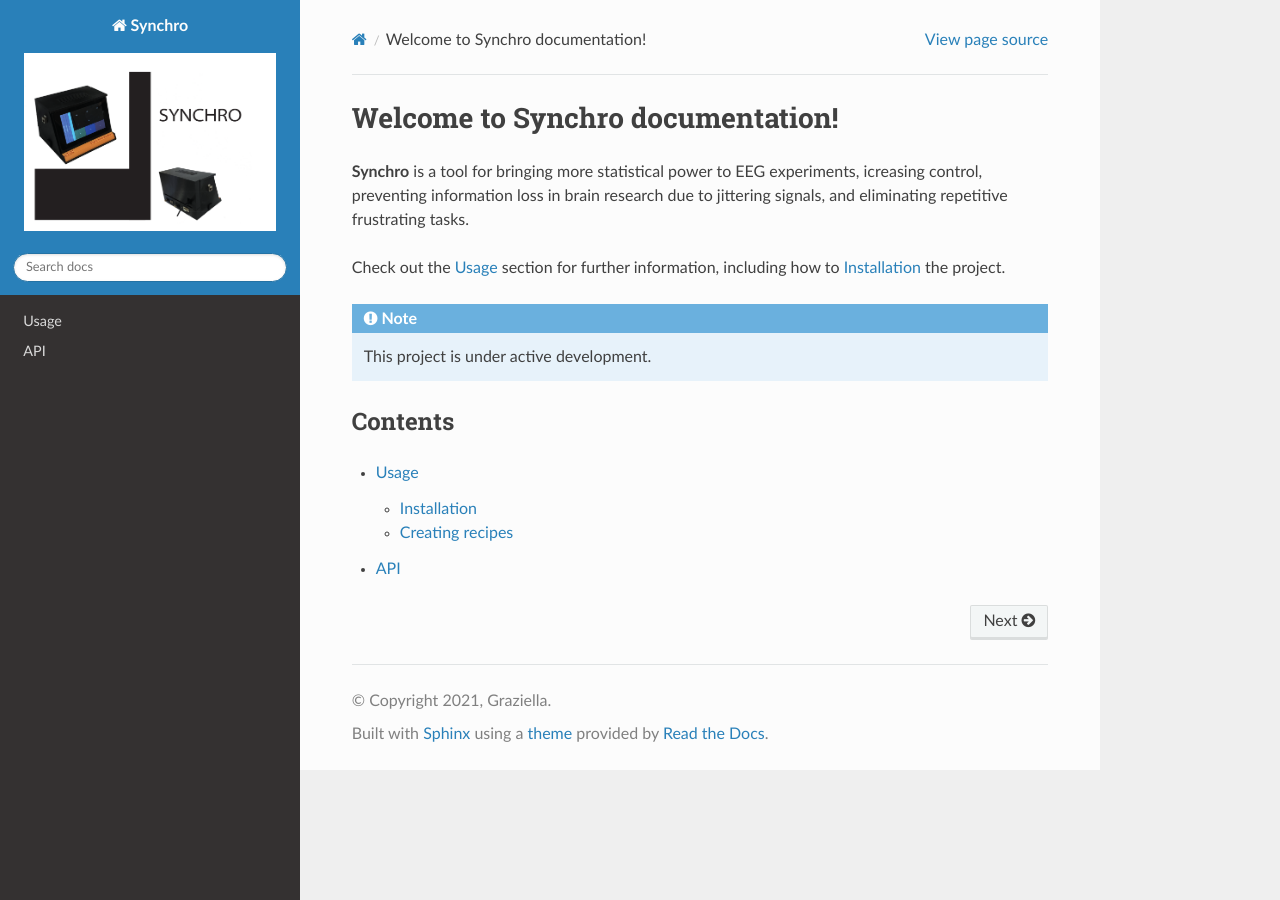
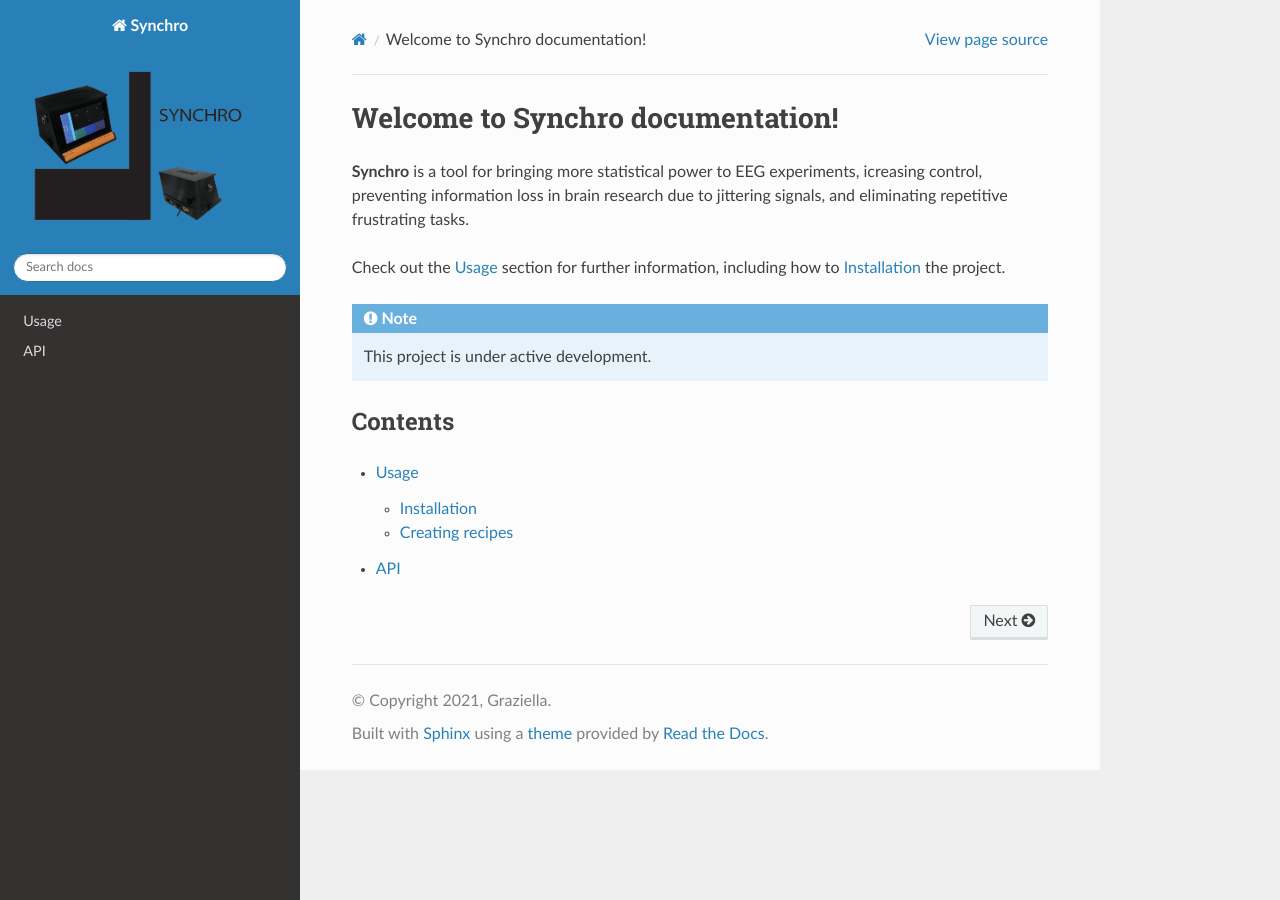
Before and after one commit to VlastaKoudelka/synchro-dev, a Sphinx documentation site: the page built from docs/source/index.rst, in a window 1280 px wide. Built offline with Sphinx 7.4.7 and the Read the Docs theme 3.1.0, drawn with Linux system fonts in a browser that asks for light colours.

Commit message:
Update conf.py

```diff
--- a/docs/source/conf.py
+++ b/docs/source/conf.py
@@ -30,6 +30,6 @@
 # -- Options for HTML output
 
 html_theme = 'sphinx_rtd_theme'
-html_logo = 'images/logo.png'
+html_logo = 'images/logoPing.png'
 # -- Options for EPUB output
 epub_show_urls = 'footnote'
```
